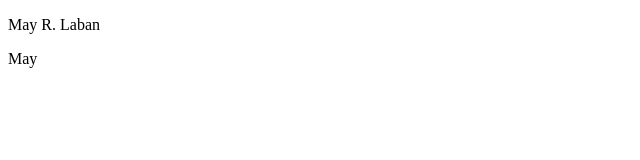
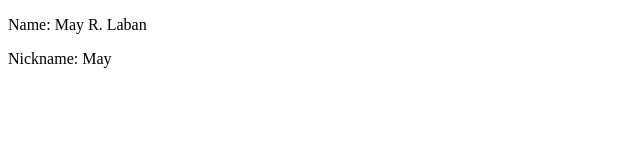
Before and after one commit to myrfl/myrfl.github.io, a plain HTML site: page exer1.html in a window 1280 px wide. Shown: the whole page, without its empty margins (0-640 px from the left). Drawn offline with Linux system fonts and the light colour scheme.

```diff
--- a/exer1.html
+++ b/exer1.html
@@ -4,8 +4,8 @@
         <title> Exercise 1</title>
     </head>
     <body>
-        <p> May R. Laban</p>
-        <p> May </p>
+        <p> Name: May R. Laban</p>
+        <p> Nickname: May </p>
 
     </body>
 </html>
```
